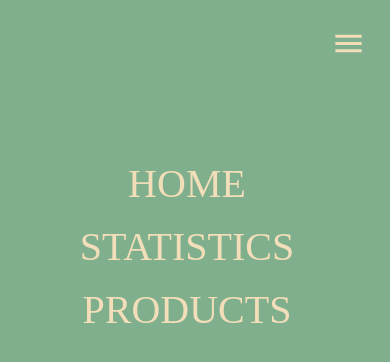
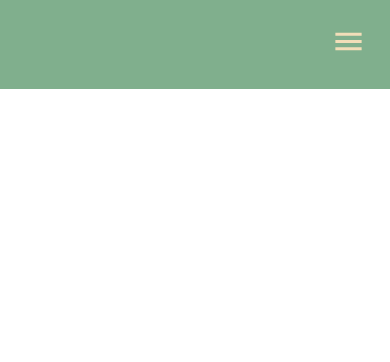
Before and after one commit to panarec/bounty-hunters, a React (Create React App) app: page / in a window 390 px wide. Shown: the top 362 px of the page. Built offline with nearby package versions, Linux system fonts and the light colour scheme; a web font is replaced by a local one.

Commit message:
Header responsivity finished

```diff
--- a/src/Components/Header.js
+++ b/src/Components/Header.js
@@ -1,14 +1,22 @@
 import { Container } from '@mui/material';
+import { useState } from 'react';
 import { MenuButton } from './MenuButton';
 
 import { Navbar } from './Navbar';
 
 export const Header = () => {
+  const [sidebarActive, setSidebarActive] = useState(false);
+
   return (
     <div className="header">
       <Container>
-        <MenuButton />
-        <Navbar></Navbar>
+        <MenuButton
+          sidebarActive={sidebarActive}
+          setSidebarActive={setSidebarActive}
+        />
+        <Navbar
+          sidebarActive={sidebarActive}
+        />
       </Container>
     </div>
   );
--- a/src/Components/MenuButton.js
+++ b/src/Components/MenuButton.js
@@ -1,15 +1,21 @@
 import MenuIcon from '@mui/icons-material/Menu';
+import CloseIcon from '@mui/icons-material/Close';
 import { IconButton } from '@mui/material';
 
-export const MenuButton = () => {
+export const MenuButton = ({ sidebarActive, setSidebarActive }) => {
   return (
     <IconButton
-      className="menu-btn"
       aria-label="menu"
       color="inherit"
       sx={{ zIndex: '9999' }}
+      onClick={() => setSidebarActive(!sidebarActive)}
+      className="menu-btn"
     >
-      <MenuIcon fontSize="large" />
+      {sidebarActive ? (
+        <CloseIcon fontSize="large" />
+      ) : (
+        <MenuIcon fontSize="large" />
+      )}
     </IconButton>
   );
 };
--- a/src/Components/Navbar.js
+++ b/src/Components/Navbar.js
@@ -1,10 +1,10 @@
 import { Link } from 'react-router-dom';
 
-export const Navbar = () => {
+export const Navbar = ({ sidebarActive }) => {
   return (
     <div className="navbar">
       <nav>
-        <ul className='primary-nav'>
+        <ul className={`primary-nav ${sidebarActive && "active"}`}>
           <li>
             <Link className="nav-link" to="/">
               HOME
--- a/src/custom.scss
+++ b/src/custom.scss
@@ -48,22 +48,34 @@ body {
     }
   }
 }
+.menu-btn[aria-label='menu'] {
+  display: none;
+}
+
 @media (max-width: 576px) {
-  .header{
+  .header {
     text-align: right;
   }
   .primary-nav {
     align-items: center;
     position: fixed;
+    transform: translateY(-100%);
     inset: 0;
     background-color: var(--green-color);
 
+    transition: all 0.3s ease-in-out;
     padding-block: min(20vh, 10rem);
     flex-direction: column;
+    &.active {
+      transform: translateY(0);
+    }
     li {
       &::after {
         content: '';
       }
     }
   }
+  .menu-btn[aria-label='menu'] {
+    display: inline-block;
+  }
 }
```
